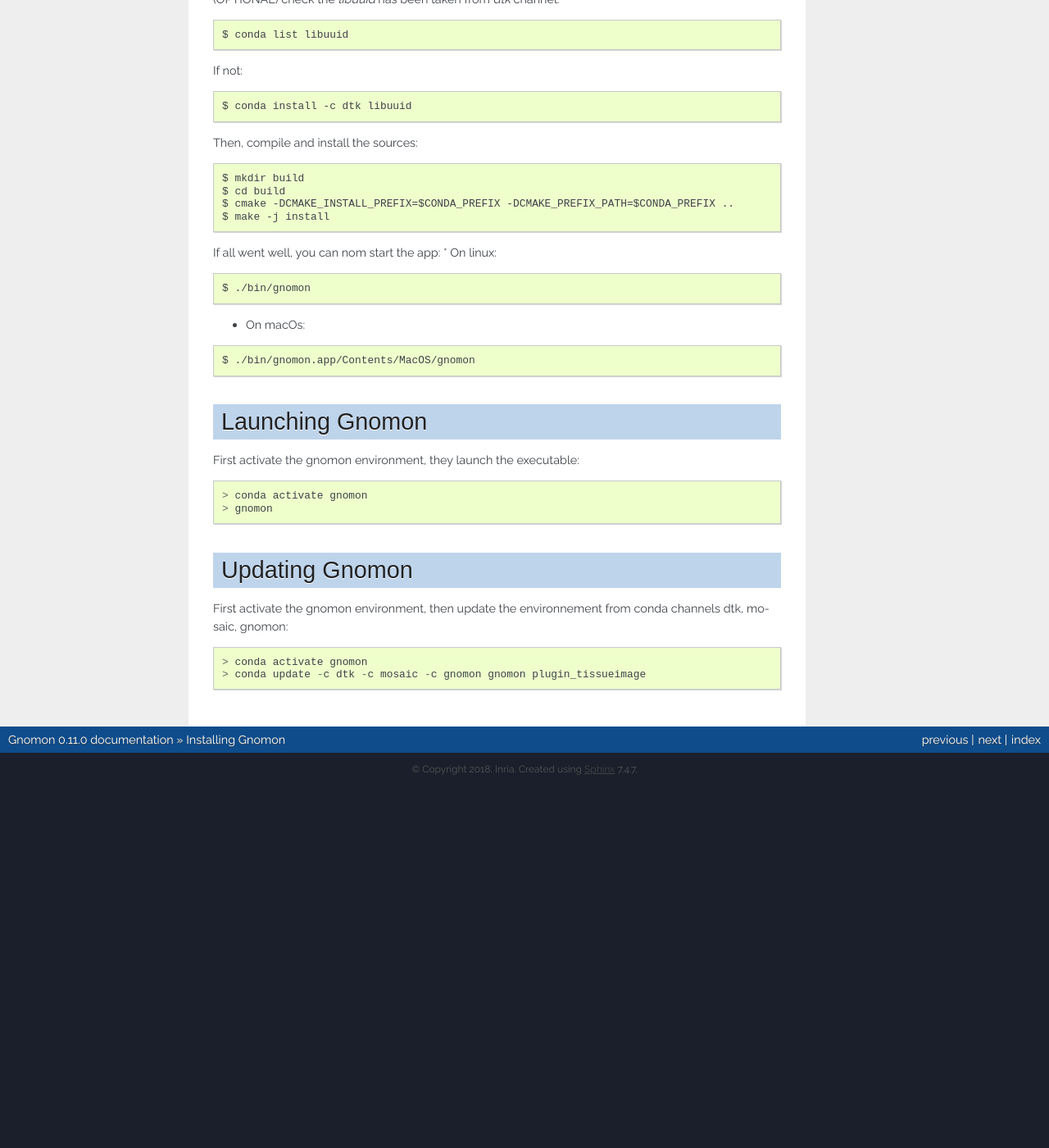
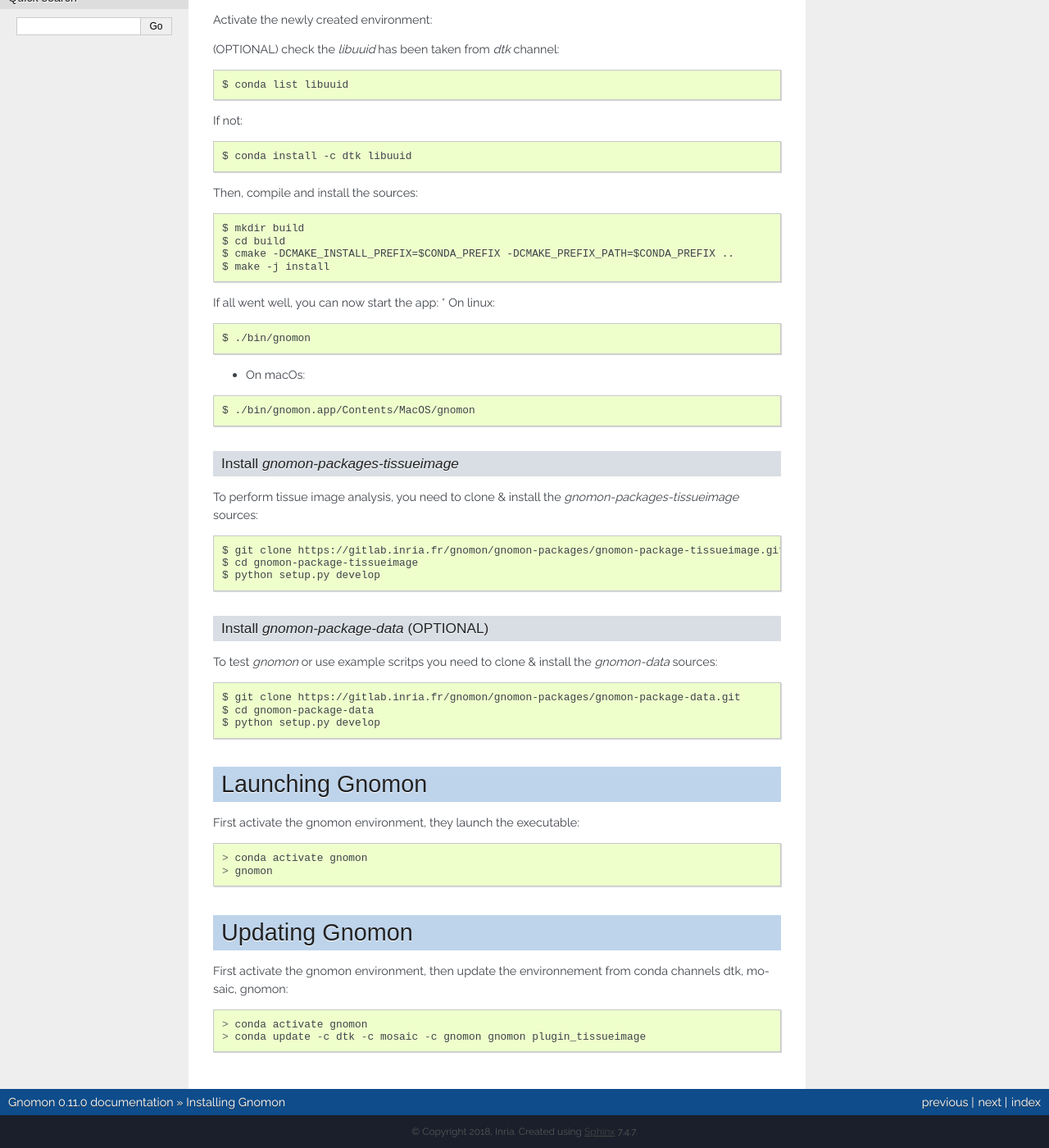
Before and after one commit to gnomon-inria/gnomon, a Sphinx documentation site: the page built from doc/installation.rst, in a window 1280 px wide and 1400 px high, scrolled down 968 px. Shown: the whole window at 82% size. Built offline with Sphinx 7.4.7, drawn with Linux system fonts in a browser that asks for light colours; formulas are drawn with MathJax 3; before the commit the page ends 1926 px from its top, so only the background shows below that; some of the changed text lies outside the part shown.

Commit message:
Update doc/installation.rst

```diff
--- a/doc/installation.rst
+++ b/doc/installation.rst
@@ -32,6 +32,8 @@
 From sources
 =============
 
+Install `gnomon`
+----------------
 Clone `gnomon` sources:
 
 .. code-block::
@@ -71,7 +73,7 @@
     $ cmake -DCMAKE_INSTALL_PREFIX=$CONDA_PREFIX -DCMAKE_PREFIX_PATH=$CONDA_PREFIX ..
     $ make -j install
 
-If all went well, you can nom start the app:
+If all went well, you can now start the app:
 * On linux:
 
 .. code-block::
@@ -83,6 +85,29 @@
 .. code-block::
 
     $ ./bin/gnomon.app/Contents/MacOS/gnomon
+
+
+Install `gnomon-packages-tissueimage`
+-------------------------------------
+To perform tissue image analysis, you need to clone & install the `gnomon-packages-tissueimage` sources:
+
+.. code-block::
+
+    $ git clone https://gitlab.inria.fr/gnomon/gnomon-packages/gnomon-package-tissueimage.git
+    $ cd gnomon-package-tissueimage
+    $ python setup.py develop
+
+
+Install `gnomon-package-data` (OPTIONAL)
+----------------------------------------
+To test `gnomon` or use example scritps you need to clone & install the `gnomon-data` sources:
+
+.. code-block::
+
+    $ git clone https://gitlab.inria.fr/gnomon/gnomon-packages/gnomon-package-data.git
+    $ cd gnomon-package-data
+    $ python setup.py develop
+
 
 =================
 Launching Gnomon
```
